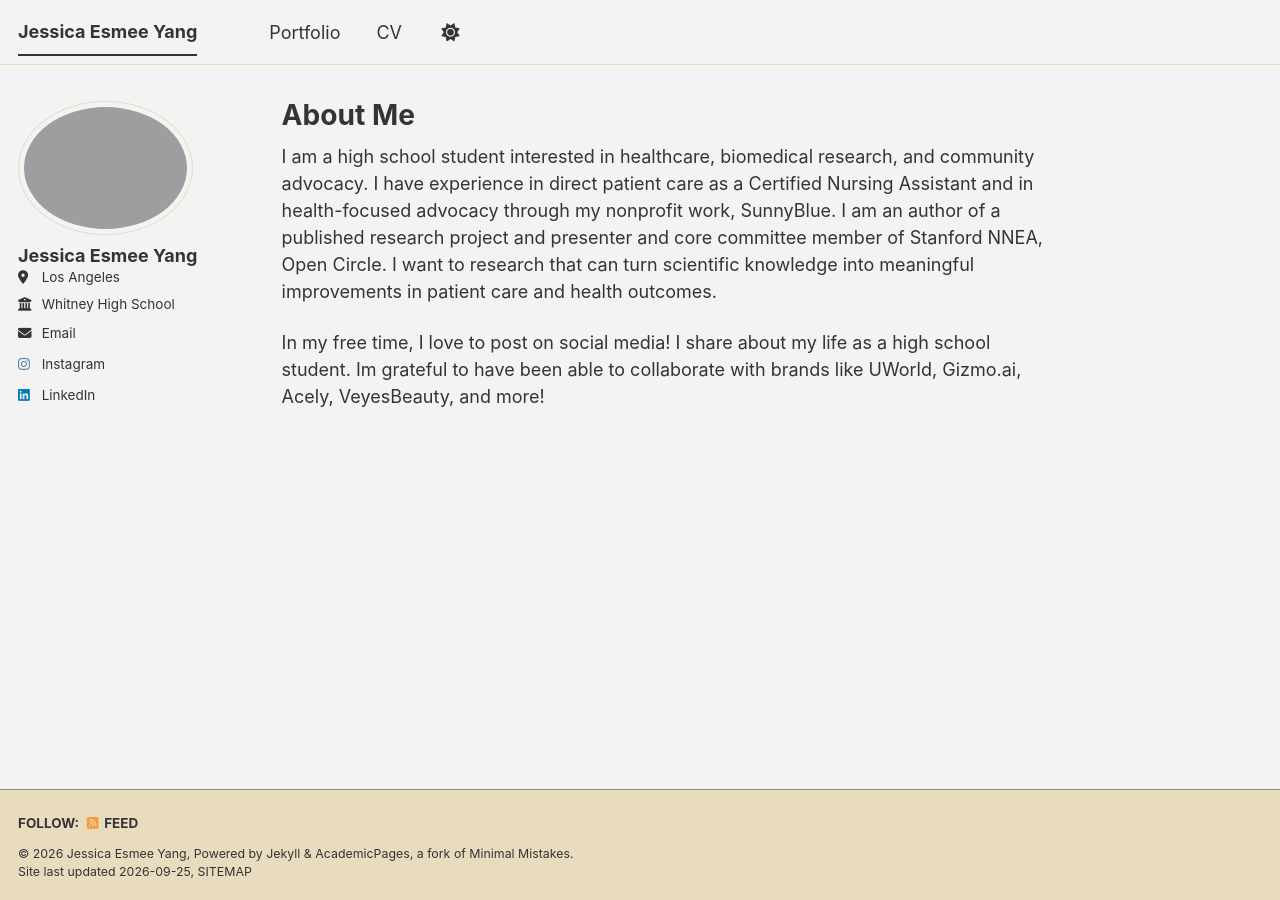
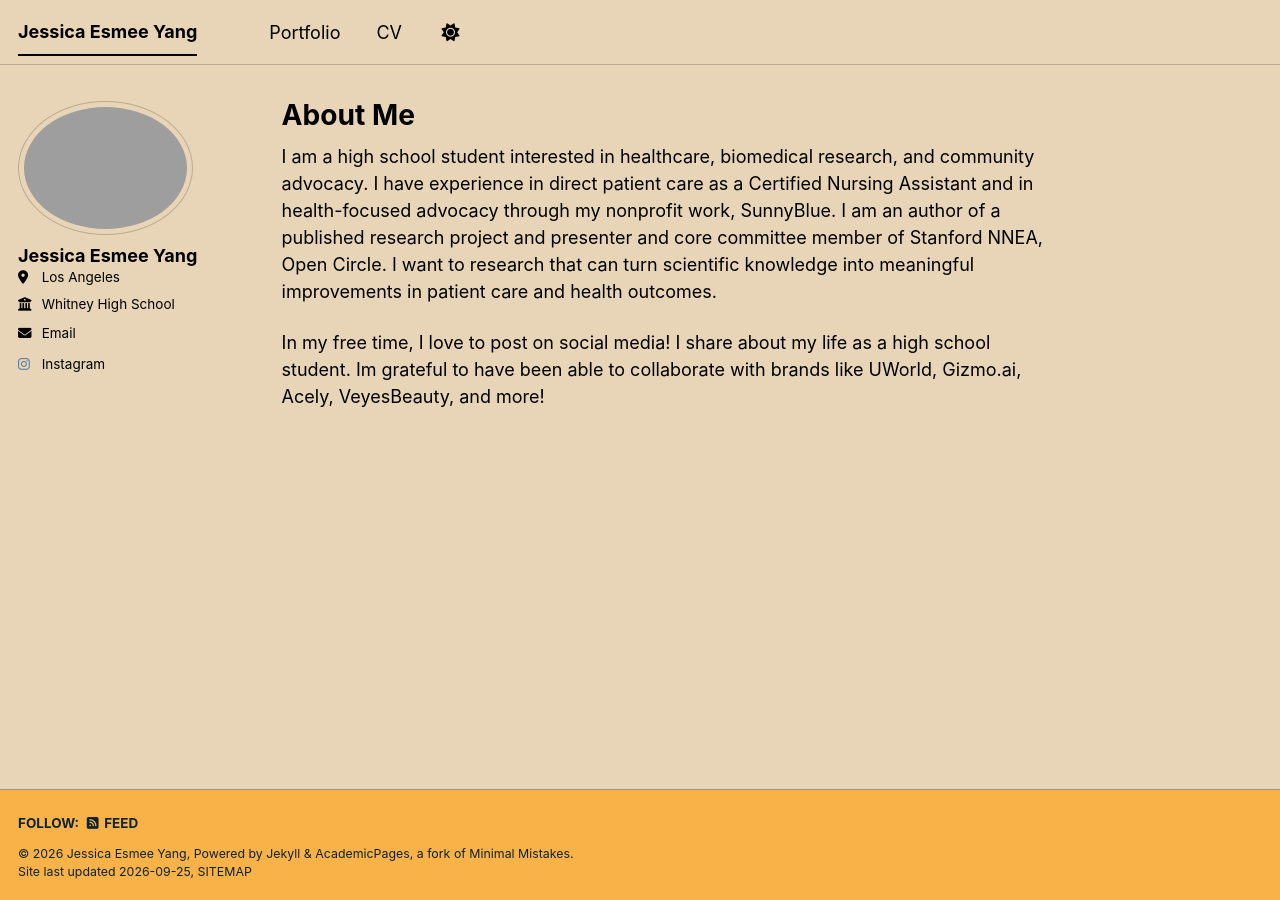
Before and after one commit to jessicaesmeeyang/jessicaesmeeyang.github.io, a Jekyll site: the page built from _pages/about.md, in a window 1280 px wide. Built offline with Jekyll 4.4.1, drawn with Linux system fonts in a browser that asks for light colours; a style sheet for code colours, icons or effects is not loaded.

Commit message:
Update _config.yml

```diff
--- a/_config.yml
+++ b/_config.yml
@@ -8,7 +8,7 @@
 
 # Basic Site Settings
 locale                   : "en-US"
-site_theme               : "dirt" # The available themes options are "default", "air", "sunrise", "mint", "dirt" and "contrast"
+site_theme               : "sunrise" # The available themes options are "default", "air", "sunrise", "mint", "dirt" and "contrast"
 title                    : "Jessica Esmee Yang"
 title_separator          : "-"
 name                     : &name "Jessica Esmee Yang"
@@ -59,7 +59,6 @@ author:
   keybase          : # Username
   instagram        : "forjesssica"
   tiktok           : "forjesssica"
-  linkedin         : "jessica esmee yang"
   mastodon         : # URL
   medium           : # URL
   pinterest        : # Username
```
